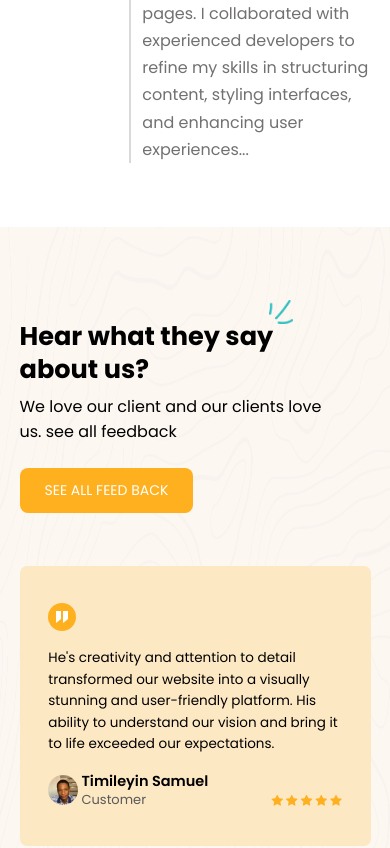
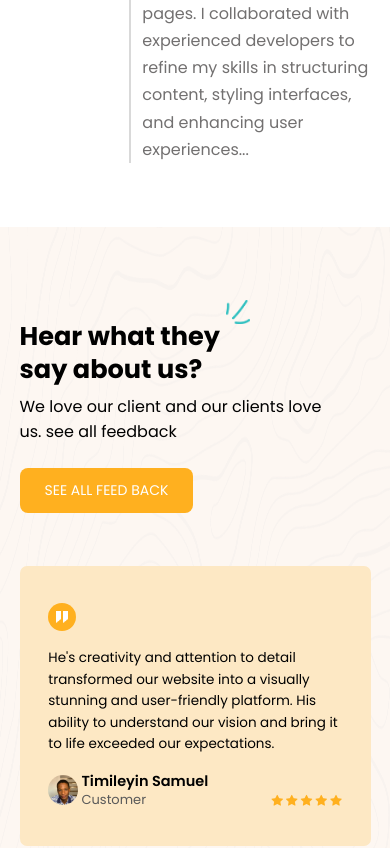
Before and after one commit to moshoodhkk/StealthPortfolio, a Vue app: page / in a window 390 px wide. Shown: the part 5524-6372 px from the top of the page. Built offline with nearby package versions, Linux system fonts and the light colour scheme.

Commit message:
forth commit

```diff
--- a/src/components/ReviewPage.vue
+++ b/src/components/ReviewPage.vue
@@ -828,14 +828,14 @@ export default {
 
   .item1-header-text {
     position: relative;
-    width: 80%;
+    width: 230px;
   }
 
   .item1-header img {
     width: 24px;
     align-self: start;
     position: absolute;
-    right: -6%;
+    right: 0%;
     top: -27%;
   }
   .item1-header h2 {
```
